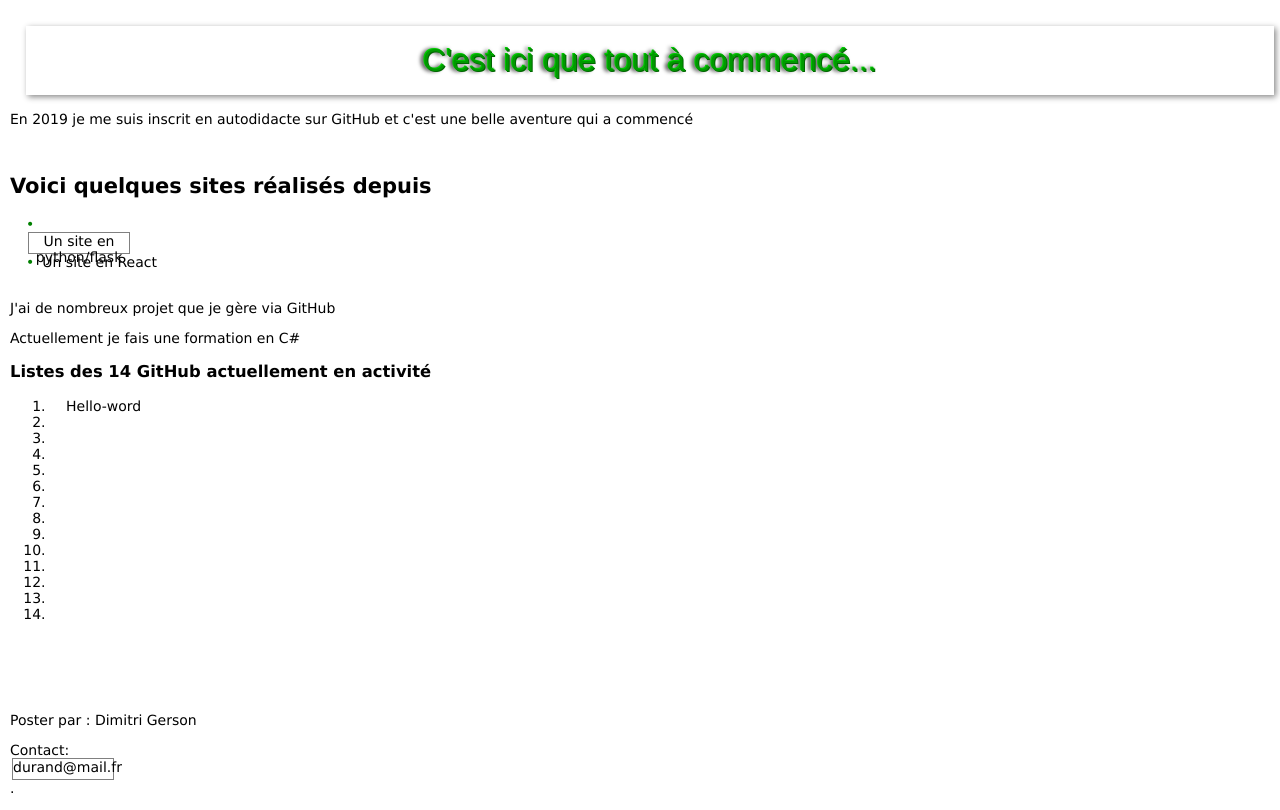
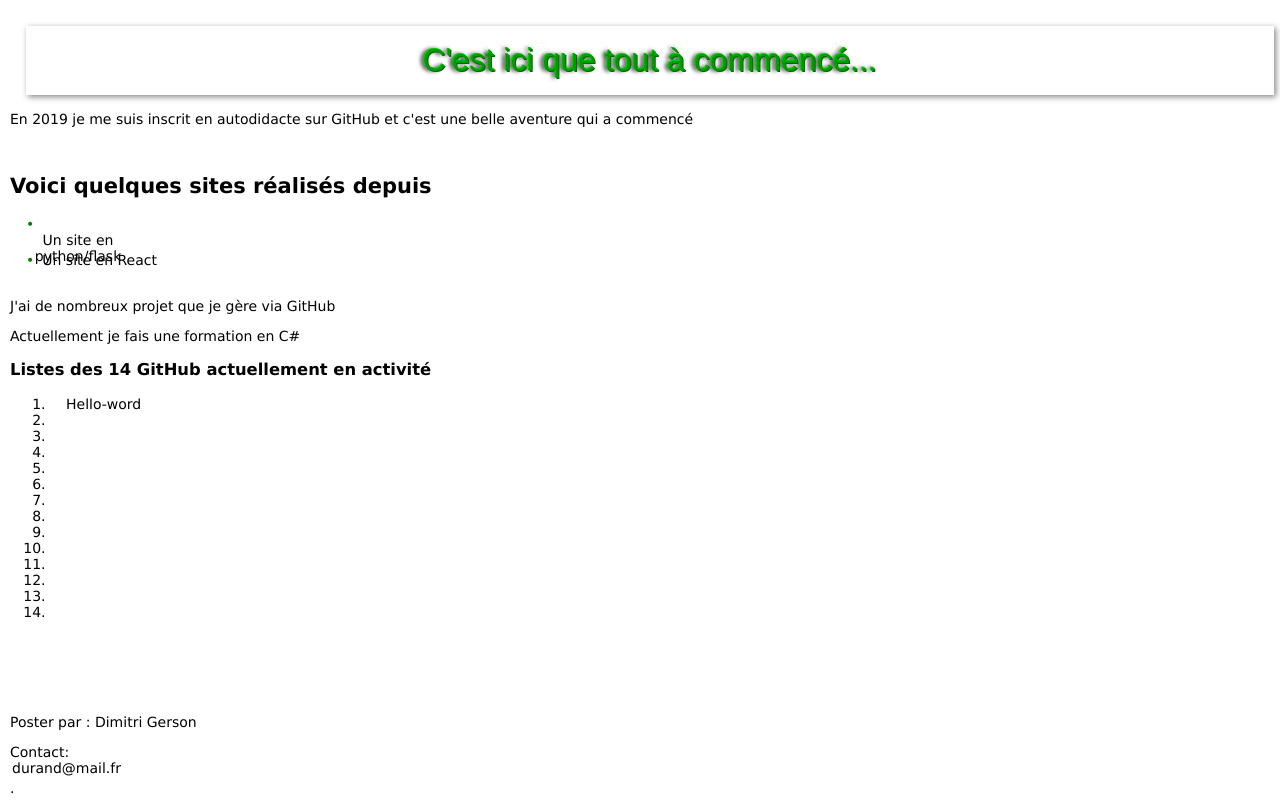
Before and after one commit to DimitriGerson/hello-world, a PHP site: page /index.html in a window 1280 px wide. Run offline with PHP 8.4, Linux system fonts and the light colour scheme.

Commit message:
Update style.css
suppression du cadre autour des ancre.

```diff
--- a/style.css
+++ b/style.css
@@ -41,7 +41,7 @@ a {
   height: 20px;
   display: block;
   text-align: center;
-  border: 1px solid gray;
+  /* border: 1px solid gray; */
   text-decoration: none;
   color: #000;
   background: #fff;
```
